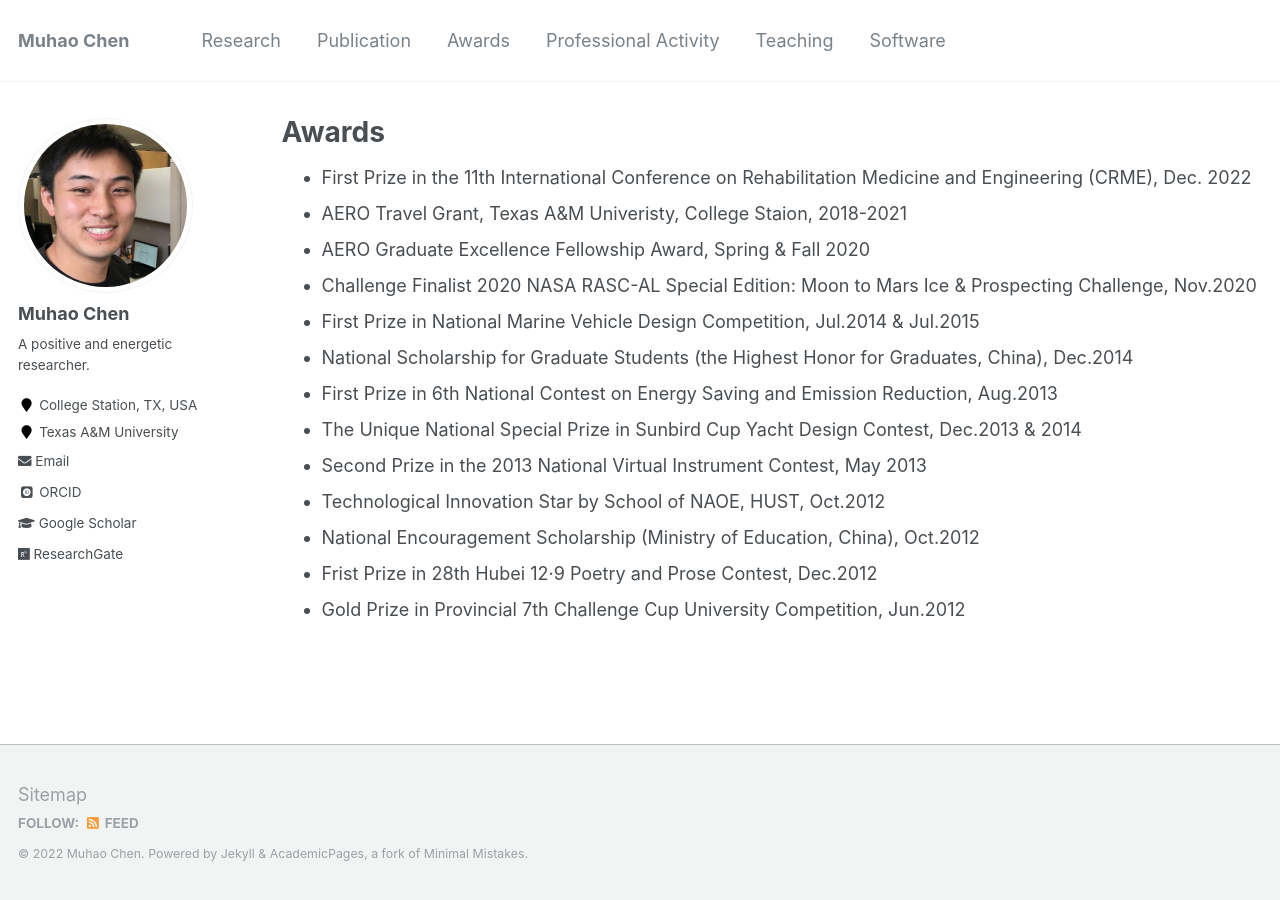
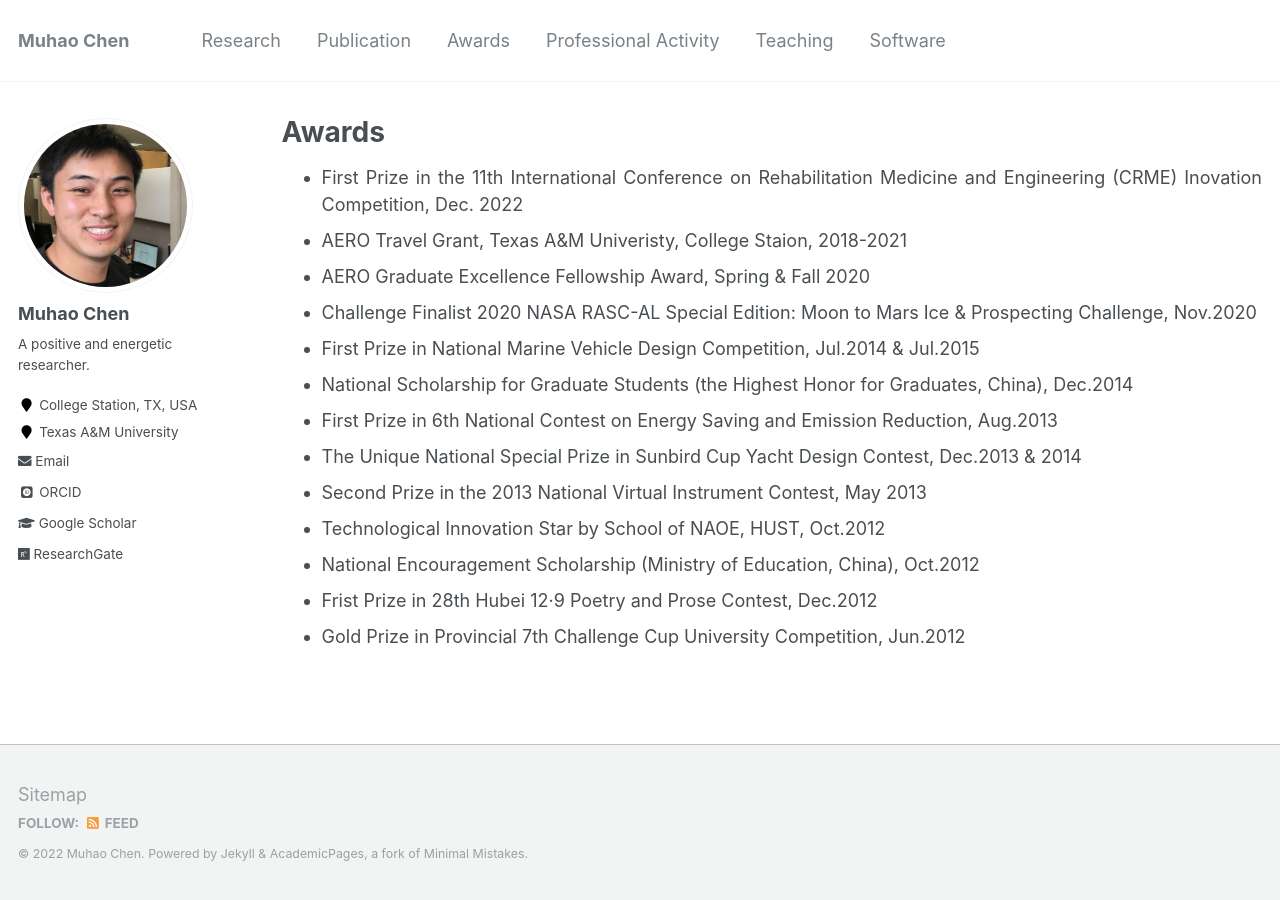
Before and after one commit to Muhao-Chen/muhao-chen.github.io, a Jekyll site: the page built from _pages/funding-and-awards.md, in a window 1280 px wide. Built offline with Jekyll 4.4.1, drawn with Linux system fonts in a browser that asks for light colours; some web fonts are replaced.

Commit message:
Update funding-and-awards.md

```diff
--- a/_pages/funding-and-awards.md
+++ b/_pages/funding-and-awards.md
@@ -7,7 +7,7 @@ author_profile: true
 
 <div style="text-align: justify;" markdown="1">
 
-* First Prize in the 11th International Conference on Rehabilitation Medicine and Engineering (CRME), Dec. 2022
+* First Prize in the 11th International Conference on Rehabilitation Medicine and Engineering (CRME) Inovation Competition, Dec. 2022
 * AERO Travel Grant, Texas A&M Univeristy, College Staion, 2018-2021
 * AERO Graduate Excellence Fellowship Award, Spring & Fall 2020
 * Challenge Finalist 2020 NASA RASC-AL Special Edition: Moon to Mars Ice & Prospecting Challenge, Nov.2020
```
